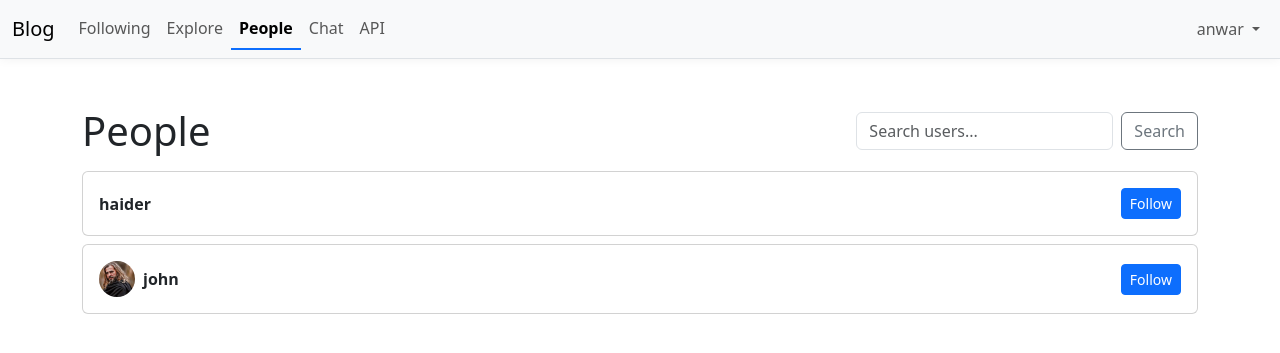
After one commit to anwar-genai/blog-with-drf-and-auth, a Django app: page /follows/people/ in a window 1280 px wide. The commit adds this page. Shown: the top 353 px of the page. Run offline with Django 5.2, Linux system fonts and the light colour scheme; a user stored in the database is signed in; data comes from the database, SQL or seed files in the repository; both versions use the stored data as it was after the commit; parts of the project's set-up code (start-up, migrations or seed data) failed here and were passed over; some libraries are stand-ins or nearby versions.

Commit message:
follow and unfollow feature added

```diff
--- a/follows/urls.py
+++ b/follows/urls.py
@@ -5,4 +5,6 @@ app_name = 'follows'
 
 urlpatterns = [
     path('', views.index, name='index'),
+    path('people/', views.people, name='people'),
+    path('toggle/<int:user_id>/', views.toggle_follow, name='toggle'),
 ]
--- a/follows/views.py
+++ b/follows/views.py
@@ -1,6 +1,37 @@
-from django.http import HttpRequest, HttpResponse
-from django.shortcuts import render
+from django.http import HttpRequest, HttpResponse, HttpResponseNotAllowed
+from django.shortcuts import render, redirect, get_object_or_404
+from django.contrib.auth.decorators import login_required
+from django.contrib.auth.models import User
+from django.contrib import messages
+from .models import Follow
 
 
 def index(request: HttpRequest) -> HttpResponse:
     return render(request, 'follows/index.html')
+
+
+@login_required
+def people(request: HttpRequest) -> HttpResponse:
+    q = request.GET.get('q', '').strip()
+    users = User.objects.exclude(pk=request.user.pk)
+    if q:
+        users = users.filter(username__icontains=q)
+    following_ids = set(Follow.objects.filter(follower=request.user).values_list('following_id', flat=True))
+    return render(request, 'follows/people.html', { 'users': users, 'following_ids': following_ids, 'q': q })
+
+
+@login_required
+def toggle_follow(request: HttpRequest, user_id: int) -> HttpResponse:
+    if request.method != 'POST':
+        return HttpResponseNotAllowed(['POST'])
+    target = get_object_or_404(User, pk=user_id)
+    if target == request.user:
+        messages.error(request, 'You cannot follow yourself.')
+        return redirect('follows:people')
+    rel, created = Follow.objects.get_or_create(follower=request.user, following=target)
+    if not created:
+        rel.delete()
+        messages.info(request, f'Unfollowed {target.username}.')
+    else:
+        messages.success(request, f'Now following {target.username}.')
+    return redirect('follows:people')
--- a/templates/base.html
+++ b/templates/base.html
@@ -19,7 +19,7 @@
           <ul class="navbar-nav me-auto mb-2 mb-lg-0">
             <li class="nav-item"><a class="nav-link {% if request.path == '/' %}active{% endif %}" href="/">Following</a></li>
             <li class="nav-item"><a class="nav-link {% if request.path|slice:":6" == '/blog/' %}active{% endif %}" href="/blog/">Explore</a></li>
-            <li class="nav-item"><a class="nav-link {% if request.path|slice:":9" == '/follows/' %}active{% endif %}" href="/follows/">Follows</a></li>
+            <li class="nav-item"><a class="nav-link {% if request.path|slice:":16" == '/follows/people/' %}active{% endif %}" href="/follows/people/">People</a></li>
             <li class="nav-item"><a class="nav-link {% if request.path|slice:":6" == '/chat/' %}active{% endif %}" href="/chat/">Chat</a></li>
             <li class="nav-item"><a class="nav-link {% if request.path|slice:":5" == '/api/' %}active{% endif %}" href="/api/">API</a></li>
           </ul>
--- /dev/null
+++ b/templates/follows/people.html
@@ -0,0 +1,35 @@
+{% extends 'base.html' %}
+{% block title %}People{% endblock %}
+{% block content %}
+  <div class="d-flex justify-content-between align-items-center mb-3 flex-wrap gap-2">
+    <h1 class="mb-0">People</h1>
+    <form method="get" class="d-flex gap-2">
+      <input type="search" class="form-control" name="q" placeholder="Search users..." value="{{ q }}">
+      <button class="btn btn-outline-secondary" type="submit">Search</button>
+    </form>
+  </div>
+  {% for u in users %}
+    <div class="card mb-2">
+      <div class="card-body d-flex align-items-center justify-content-between">
+        <div class="d-flex align-items-center gap-2">
+          {% if u.profile and u.profile.avatar %}
+            <img src="{{ u.profile.avatar.url }}" alt="avatar" class="rounded-circle" width="36" height="36">
+          {% endif %}
+          <div>
+            <strong>{{ u.username }}</strong>
+          </div>
+        </div>
+        <form method="post" action="/follows/toggle/{{ u.id }}/">
+          {% csrf_token %}
+          {% if u.id in following_ids %}
+            <button class="btn btn-outline-secondary btn-sm" type="submit">Unfollow</button>
+          {% else %}
+            <button class="btn btn-primary btn-sm" type="submit">Follow</button>
+          {% endif %}
+        </form>
+      </div>
+    </div>
+  {% empty %}
+    <p class="text-secondary">No users found.</p>
+  {% endfor %}
+{% endblock %}
```
Also changed, not shown: db.sqlite3.
